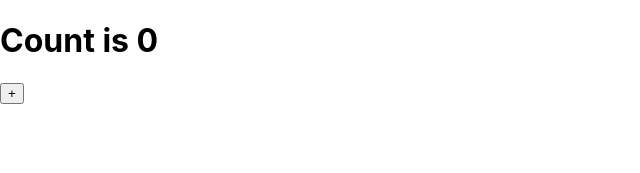
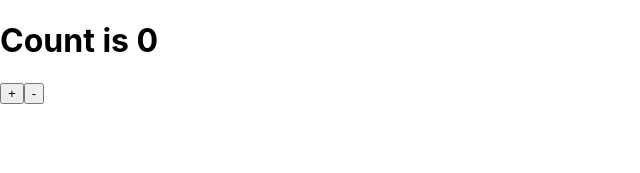
Before and after one commit to ItsAnyaS/react-counter, a React (Create React App) app in the folder react-counter/: page / in a window 1280 px wide. Shown: the top 173 px of the page, without its empty margins (0-640 px from the left). Built offline with nearby package versions, Linux system fonts and the light colour scheme.

Commit message:
added minus counter

```diff
--- a/react-counter/src/App.js
+++ b/react-counter/src/App.js
@@ -6,6 +6,7 @@ function App() {
     <div className="App">
       <h1>Count is {count}</h1>
       <button onClick={()=> setCount(prev => prev + 1)}>+</button>
+      <button onClick={()=> setCount(prev => prev - 1)}>-</button>
     </div>
   );
 }
```
